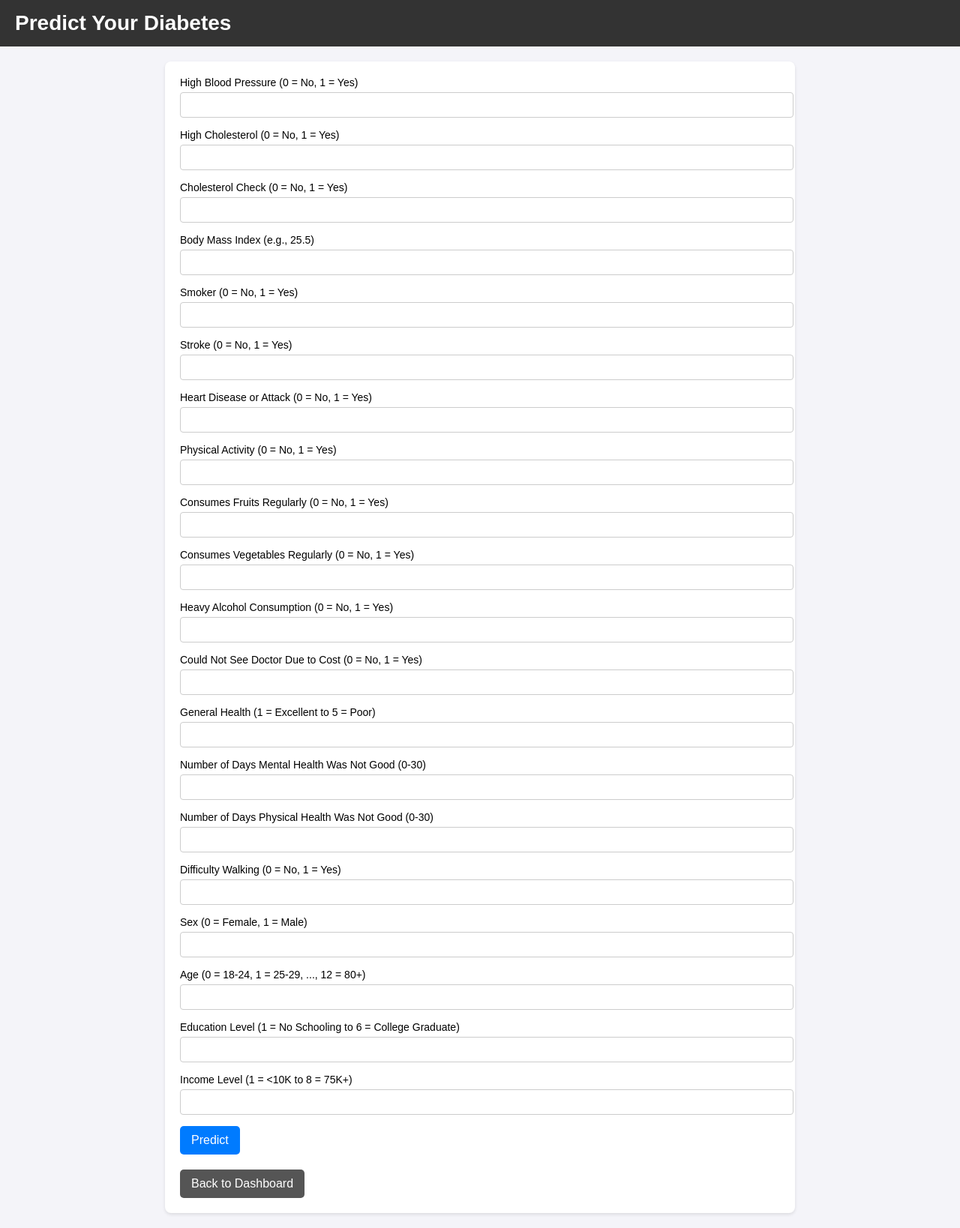
After one commit to SiyaSharma20/DiabetesDatabaseProject, a Flask app: page /predict in a window 1280 px wide. The commit adds this page. Shown: the whole page at 75% size. Run offline with Flask 3, Linux system fonts and the light colour scheme.

Commit message:
Added new page for prediction

```diff
--- a/app.py
+++ b/app.py
@@ -8,12 +8,80 @@ import matplotlib
 import plotly.graph_objects as go
 import math
 from matplotlib.ticker import FuncFormatter
+import statsmodels.api as sm
+import numpy as np
 
 
 # Use a non-GUI backend for Matplotlib
 matplotlib.use("Agg")
 
 app = Flask(__name__)
+
+# Database connection function
+def get_db_connection():
+    return mysql.connector.connect(
+        host="localhost",
+        user="root",
+        password="SiyaSharma1!",
+        database="diabetes"
+    )
+
+# Query data for the prediction model
+def fetch_data_for_model():
+    try:
+        db = get_db_connection()
+
+        query = """
+        SELECT
+            HighBP, HighChol, CholCheck, BMI, Smoker, Stroke,
+            HeartDisease AS HeartDiseaseorAttack, PhysActivity, Fruits, Veggies,
+            HighAlcoholConsumption AS HvyAlcoholConsump,
+            NoDoctor AS NoDocbcCost, GenHlth,
+            MentHlth, PhysHlth, DiffWalk, Sex, Age, Education, Income, Status AS Diabetes_012
+        FROM Health_Status
+        JOIN Medical_and_Wellbeing ON Health_Status.Diabetes_ID = Medical_and_Wellbeing.Diabetes_ID
+        JOIN Lifestyle ON Health_Status.Diabetes_ID = Lifestyle.Diabetes_ID
+        JOIN Demographics ON Health_Status.Diabetes_ID = Demographics.Diabetes_ID
+        JOIN Diabetes_Status ON Health_Status.Diabetes_ID = Diabetes_Status.Diabetes_ID
+        """
+        data = pd.read_sql(query, db)
+        db.close()
+        return data
+    except mysql.connector.Error as err:
+        print(f"Error: {err}")
+        return None
+
+# Train the model once at the start of the application
+try:
+    diabetes_data = fetch_data_for_model()
+    if diabetes_data is None or diabetes_data.empty:
+        raise ValueError("Unable to fetch data from the database or database is empty.")
+    X = diabetes_data.drop(columns=["Diabetes_012"])
+    y = diabetes_data["Diabetes_012"]
+    X_const = sm.add_constant(X)
+    model = sm.MNLogit(y, X_const).fit()
+except Exception as e:
+    print(f"Error while training the model: {e}")
+    model = None
+
+# Predict the diabetes outcome
+def predict_diabetes(user_input):
+    if model is None:
+        return "Model is not available. Please check the database connection or training process."
+
+    # Prepare user input
+    user_input_df = pd.DataFrame([user_input])
+    user_input_const = sm.add_constant(user_input_df, has_constant='add')
+
+    # Predict probabilities
+    predicted_probabilities = model.predict(user_input_const)
+
+    # Classify the prediction
+    predicted_class = np.argmax(predicted_probabilities.values[0])
+    return ["No Diabetes", "Pre-Diabetes", "Diabetes"][predicted_class]
+
+
+
 
 # Query 1: Average BMI
 def query_average_bmi(gender_condition):
@@ -371,5 +439,48 @@ def display_graphs():
 
     )
 
+@app.route("/")
+def dashboard():
+    return render_template("dashboard.html")
+
+
+@app.route("/predict", methods=["GET", "POST"])
+def predict():
+    # Define the form fields and their labels
+    form_fields = {
+        "HighBP": "High Blood Pressure (0 = No, 1 = Yes)",
+        "HighChol": "High Cholesterol (0 = No, 1 = Yes)",
+        "CholCheck": "Cholesterol Check (0 = No, 1 = Yes)",
+        "BMI": "Body Mass Index (e.g., 25.5)",
+        "Smoker": "Smoker (0 = No, 1 = Yes)",
+        "Stroke": "Stroke (0 = No, 1 = Yes)",
+        "HeartDiseaseorAttack": "Heart Disease or Attack (0 = No, 1 = Yes)",
+        "PhysActivity": "Physical Activity (0 = No, 1 = Yes)",
+        "Fruits": "Consumes Fruits Regularly (0 = No, 1 = Yes)",
+        "Veggies": "Consumes Vegetables Regularly (0 = No, 1 = Yes)",
+        "HvyAlcoholConsump": "Heavy Alcohol Consumption (0 = No, 1 = Yes)",
+        "NoDocbcCost": "Could Not See Doctor Due to Cost (0 = No, 1 = Yes)",
+        "GenHlth": "General Health (1 = Excellent to 5 = Poor)",
+        "MentHlth": "Number of Days Mental Health Was Not Good (0-30)",
+        "PhysHlth": "Number of Days Physical Health Was Not Good (0-30)",
+        "DiffWalk": "Difficulty Walking (0 = No, 1 = Yes)",
+        "Sex": "Sex (0 = Female, 1 = Male)",
+        "Age": "Age (0 = 18-24, 1 = 25-29, ..., 12 = 80+)",
+        "Education": "Education Level (1 = No Schooling to 6 = College Graduate)",
+        "Income": "Income Level (1 = <10K to 8 = 75K+)",
+    }
+
+    prediction = None
+    if request.method == "POST":
+        # Collect user input from the form
+        user_input = {field: float(request.form[field]) for field in form_fields}
+
+        # Make prediction
+        prediction = predict_diabetes(user_input)
+
+    return render_template("predict.html", form_fields=form_fields, prediction=prediction)
+
+
+
 if __name__ == "__main__":
     app.run(debug=True)
--- /dev/null
+++ b/templates/predict.html
@@ -0,0 +1,102 @@
+<!DOCTYPE html>
+<html lang="en">
+<head>
+    <meta charset="UTF-8">
+    <meta name="viewport" content="width=device-width, initial-scale=1.0">
+    <title>Predict Your Diabetes</title>
+    <style>
+        body {
+            font-family: Arial, sans-serif;
+            margin: 0;
+            padding: 0;
+            background-color: #f4f4f9;
+        }
+        .header {
+            background-color: #333;
+            color: white;
+            padding: 15px 20px;
+            display: flex;
+            justify-content: space-between;
+            align-items: center;
+        }
+        .header h1 {
+            margin: 0;
+            font-size: 28px;
+        }
+        .container {
+            max-width: 800px;
+            margin: 20px auto;
+            padding: 20px;
+            background-color: white;
+            border-radius: 8px;
+            box-shadow: 0 2px 4px rgba(0, 0, 0, 0.1);
+        }
+        .form-group {
+            margin-bottom: 15px;
+        }
+        .form-group label {
+            display: block;
+            font-size: 14px;
+            margin-bottom: 5px;
+        }
+        .form-group input {
+            width: 100%;
+            padding: 8px;
+            font-size: 14px;
+            border: 1px solid #ccc;
+            border-radius: 4px;
+        }
+        .btn {
+            background-color: #007BFF;
+            color: white;
+            padding: 10px 15px;
+            border: none;
+            border-radius: 5px;
+            cursor: pointer;
+            font-size: 16px;
+        }
+        .btn:hover {
+            background-color: #0056b3;
+        }
+        .result {
+            margin-top: 20px;
+            font-size: 18px;
+            color: #333;
+        }
+        .back-button {
+            margin-top: 20px;
+            display: inline-block;
+            background-color: #555;
+            color: white;
+            padding: 10px 15px;
+            border-radius: 5px;
+            text-decoration: none;
+        }
+        .back-button:hover {
+            background-color: #333;
+        }
+    </style>
+</head>
+<body>
+    <div class="header">
+        <h1>Predict Your Diabetes</h1>
+    </div>
+    <div class="container">
+        <form method="POST">
+            {% for field, label in form_fields.items() %}
+            <div class="form-group">
+                <label for="{{ field }}">{{ label }}</label>
+                <input type="text" name="{{ field }}" id="{{ field }}" required>
+            </div>
+            {% endfor %}
+            <button type="submit" class="btn">Predict</button>
+        </form>
+        {% if prediction %}
+        <div class="result">
+            <strong>Your Prediction Result:</strong> {{ prediction }}
+        </div>
+        {% endif %}
+        <a href="{{ url_for('dashboard') }}" class="back-button">Back to Dashboard</a>
+    </div>
+</body>
+</html>
```
Also changed, not shown: templates/graphs.html (+14 -1 lines).
